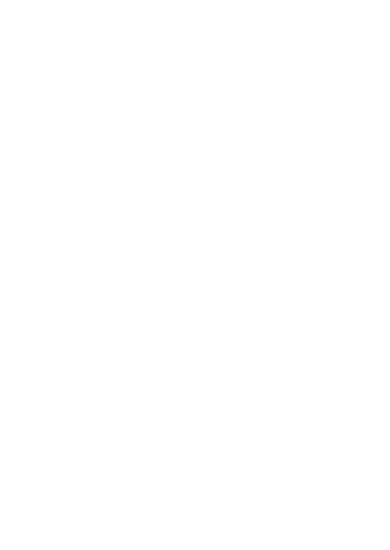
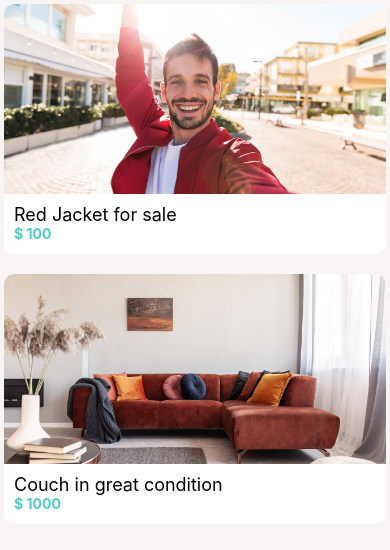
Before and after one commit to Max-256/OverIt, a React Native app: screen / in a window 390 px wide. Shown: the top 550 px of the page. Built offline with nearby package versions, Linux system fonts and the light colour scheme.

Commit message:
assemble the listings screen

```diff
--- a/app/components/Screen.js
+++ b/app/components/Screen.js
@@ -1,9 +1,13 @@
 import React from "react";
 import Constants from "expo-constants";
-import { SafeAreaView, StyleSheet } from "react-native";
+import { SafeAreaView, StyleSheet, View } from "react-native";
 
 export default function Screen({ children, style }) {
-  return <SafeAreaView style={[styles.screen, style]}>{children}</SafeAreaView>;
+  return (
+    <SafeAreaView style={[styles.screen, style]}>
+      <View style={style}>{children}</View>
+    </SafeAreaView>
+  );
 }
 
 const styles = StyleSheet.create({
--- a/app/screens/ListingsScreen.js
+++ b/app/screens/ListingsScreen.js
@@ -1,9 +1,48 @@
 import React from "react";
 import { FlatList } from "react-native";
-import { View } from "react-native";
+import { StyleSheet } from "react-native";
+import Screen from "../components/Screen";
+import Card from "../components/Card";
+import colors from "../config/colors";
+
+const listings = [
+  {
+    id: 1,
+    title: "Red Jacket for sale",
+    price: "100",
+    image: require("../assets/jacket.jpg"),
+  },
+  {
+    id: 2,
+    title: "Couch in great condition",
+    price: "1000",
+    image: require("../assets/couch.jpg"),
+  },
+];
 
 function ListingsScreen(props) {
-  return <FlatList />;
+  return (
+    <Screen style={styles.screen}>
+      <FlatList
+        data={listings}
+        keyExtractor={(listing) => listing.id.toString()}
+        renderItem={({ item }) => (
+          <Card
+            title={item.title}
+            subtitle={"$ " + item.price}
+            image={item.image}
+          />
+        )}
+      />
+    </Screen>
+  );
 }
 
+const styles = StyleSheet.create({
+  screen: {
+    padding: 4,
+    backgroundColor: colors.light,
+  },
+});
+
 export default ListingsScreen;
```
